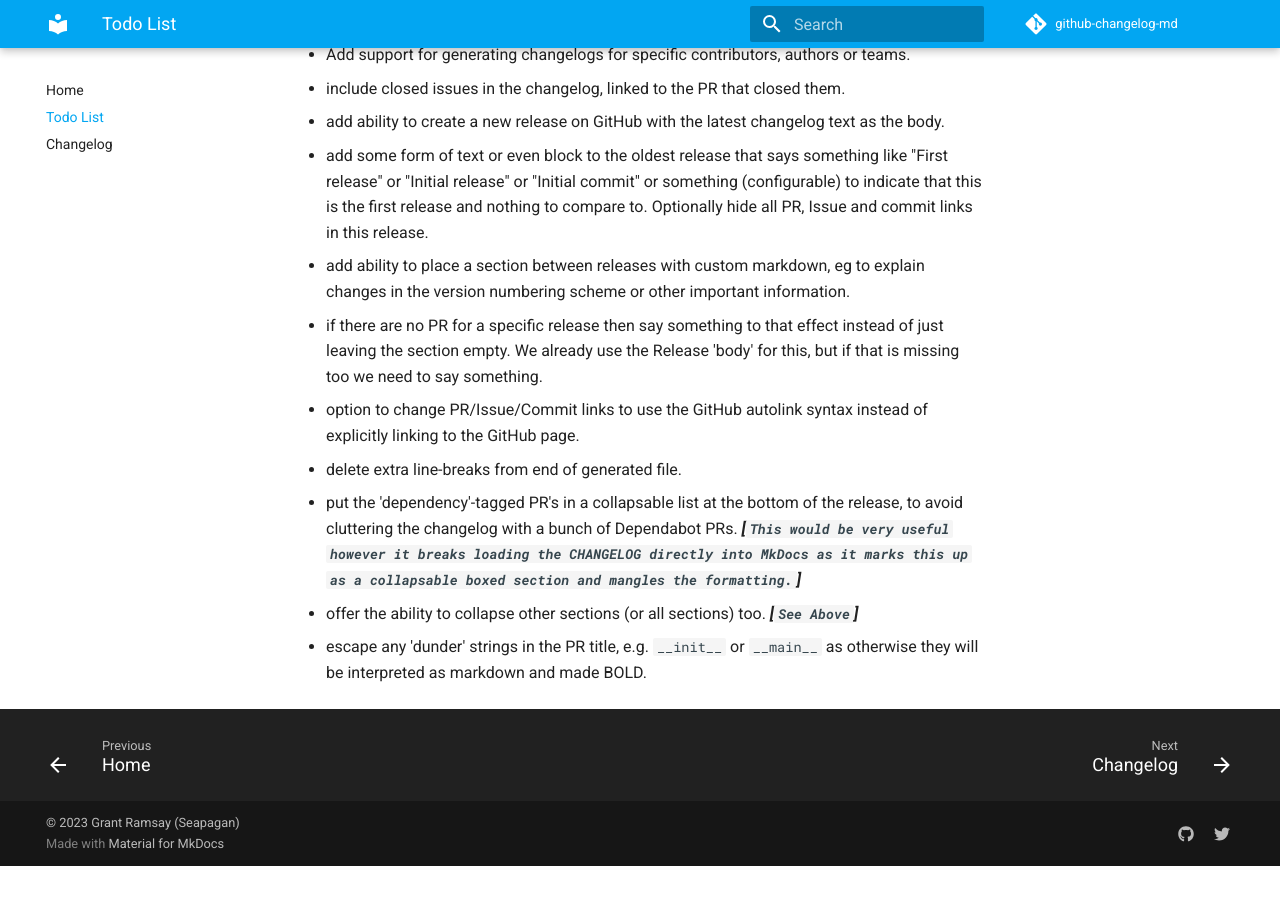
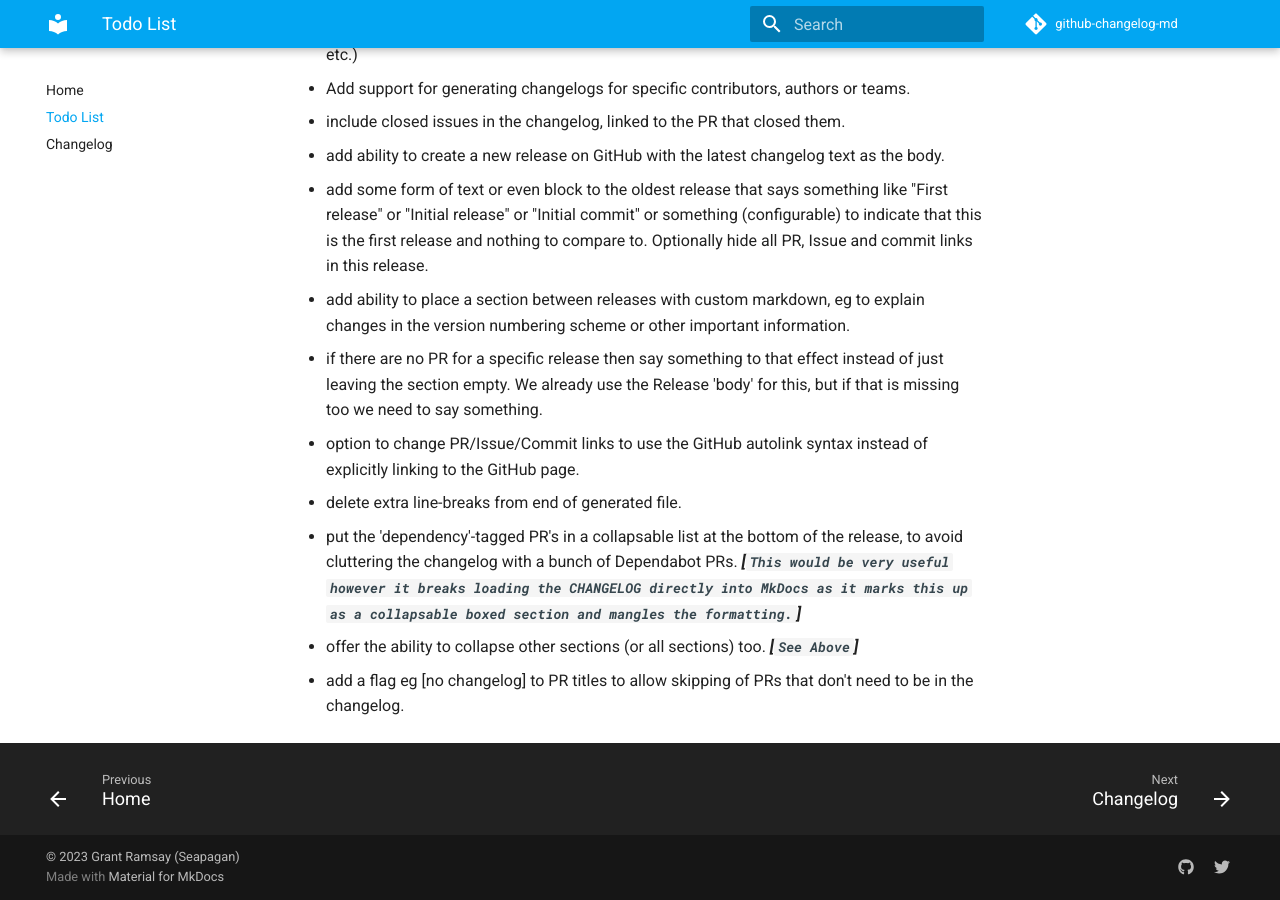
Before and after one commit to seapagan/github-changelog-md, an MkDocs documentation site: the page built from docs/todo_list.md, in a window 1280 px wide and 900 px high, scrolled down 710 px. Built offline with MkDocs 1.6.1 and Material for MkDocs 9.7.7, drawn with Linux system fonts in a browser that asks for light colours; comment, search, counter and statistics services are not loaded; before the commit the page ends 1576 px from its top, so only the background shows below that; some of the changed text lies outside the part shown.

Commit message:
fix bug #22
Signed-off-by: Grant Ramsay <seapagan@gmail.com>

```diff
--- a/TODO.md
+++ b/TODO.md
@@ -3,6 +3,7 @@
 For now, just some notes to myself. Not all of these will (or should!) be
 implemented but it's good to have a list of ideas.
 
+- Add testing with `pytest`
 - Get repo information from the current directory, read from the `.git` folder.
   If this is missing (e.g. because the current directory is not a git repo),
   then the user should be able to specify the repo information manually.
@@ -45,5 +46,5 @@ implemented but it's good to have a list of ideas.
   formatting.`]**_
 - offer the ability to collapse other sections (or all sections) too. _**[`See
   Above`]**_
-- escape any 'dunder' strings in the PR title, e.g. `__init__` or `__main__` as
-  otherwise they will be interpreted as markdown and made BOLD.
+- add a flag eg [no changelog] to PR titles to allow skipping of PRs that don't
+  need to be in the changelog.
```
Also changed, not shown: 1 other file.
